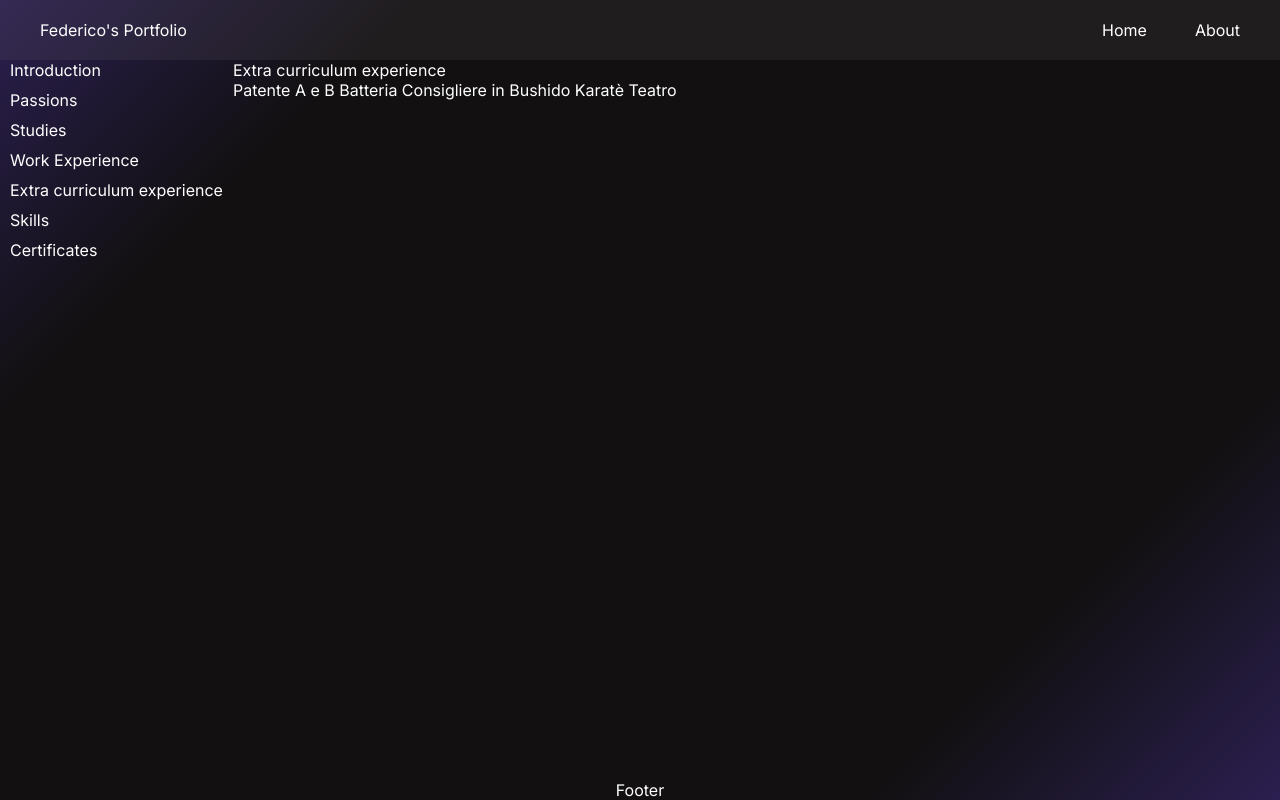
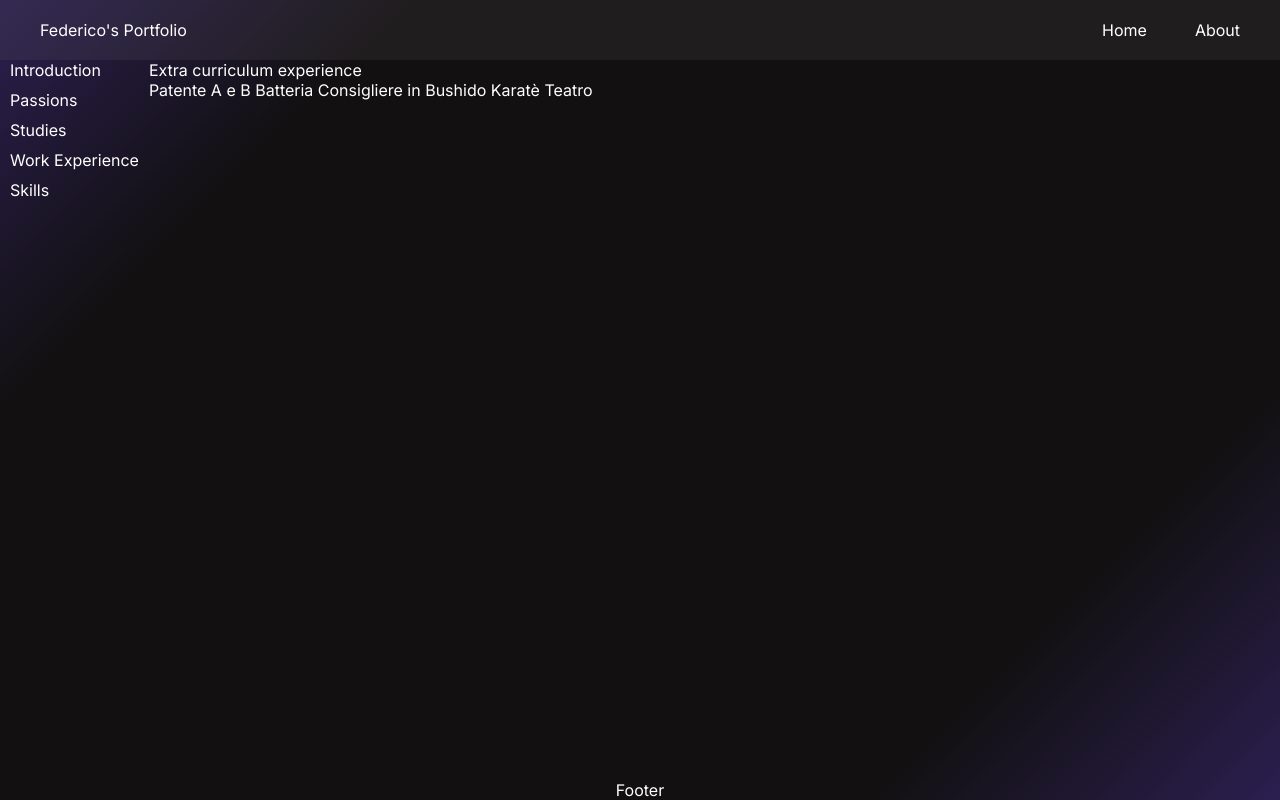
Before and after one commit to Tocco17/portfolio, a Next.js app: page /about/extra in a window 1280 px wide. Built offline with nearby package versions, Linux system fonts and the light colour scheme.

Commit message:
about page

```diff
--- a/app/about/extra/page.tsx
+++ b/app/about/extra/page.tsx
@@ -9,7 +9,6 @@ const ExtraPage = () => {
 			Consigliere in Bushido Karatè
 
 			Teatro
-
 		</p>
 	</>)
 }
--- a/app/about/layout.tsx
+++ b/app/about/layout.tsx
@@ -13,9 +13,9 @@ export default function AboutPageLayout({
 				<li><Link href="/about/passions">Passions</Link></li>
 				<li><Link href="/about/studies">Studies</Link></li>
 				<li><Link href="/about/work">Work Experience</Link></li>
-				<li><Link href="/about/extra">Extra curriculum experience</Link></li>
+				{/* <li><Link href="/about/extra">Extra curriculum experience</Link></li> */}
 				<li><Link href="/about/skills">Skills</Link></li>
-				<li><Link href="/about/certificates">Certificates</Link></li>
+				{/* <li><Link href="/about/certificates">Certificates</Link></li> */}
 			</ul>
 			<div className="page">{children}</div>
 		</div>
```
